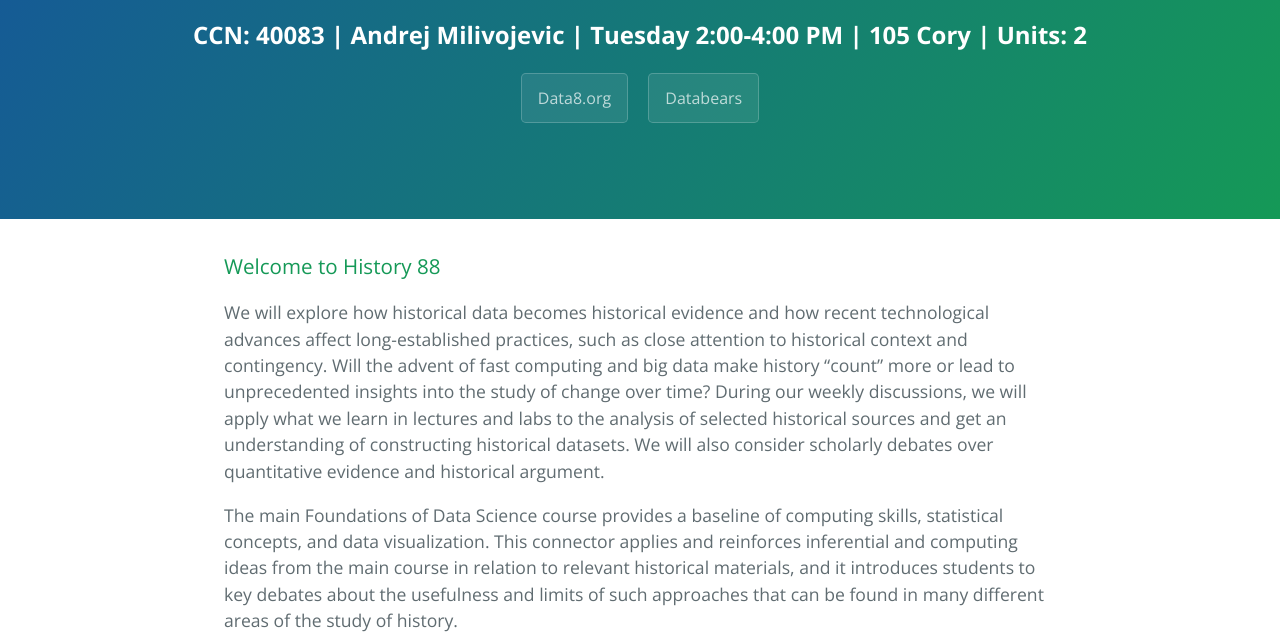
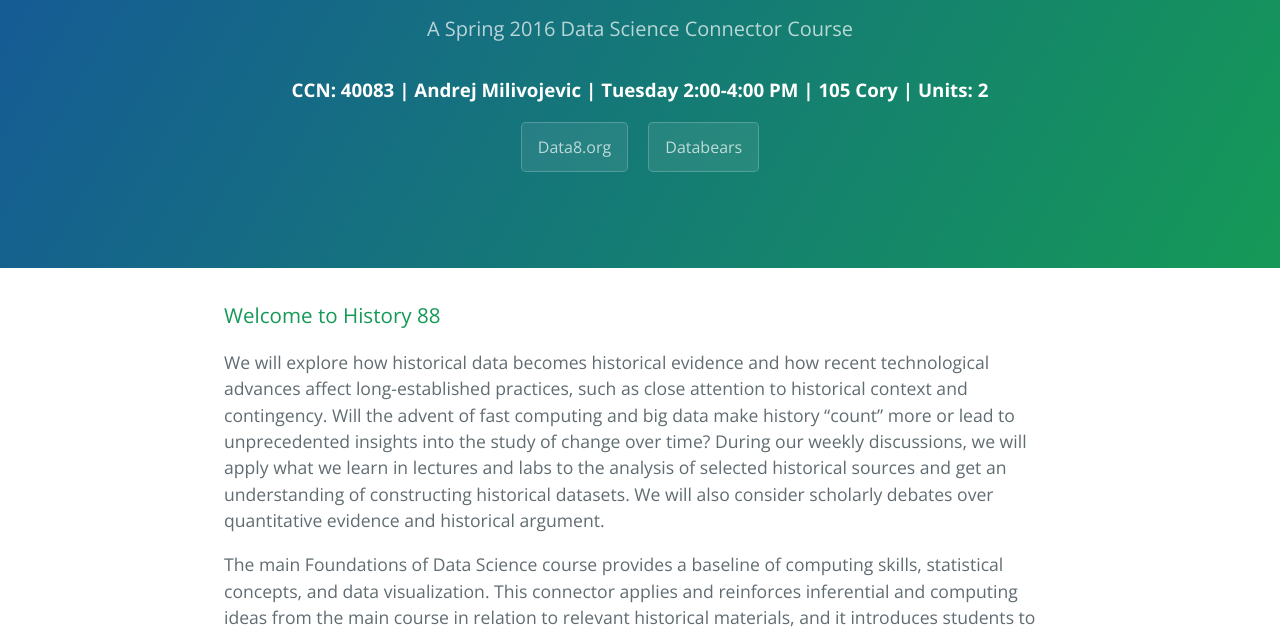
Before and after one commit to data-8/history-connector, a plain HTML site: page index.html in a window 1280 px wide. Shown: the part 161-795 px from the top of the page. Drawn offline with nearby package versions, Linux system fonts and the light colour scheme.

Commit message:
Change header

```diff
--- a/index.html
+++ b/index.html
@@ -12,7 +12,8 @@
   <body>
     <section class="page-header">
       <h1 class="project-name">HIST 88 - How Does History Count?</h1>
-      <h2>CCN: 40083 | Andrej Milivojevic | Tuesday 2:00-4:00 PM | 105 Cory | Units: 2</h2>
+      <h2 class="project-tagline">A Spring 2016 Data Science Connector Course </h2>
+      <h3>CCN: 40083 | Andrej Milivojevic | Tuesday 2:00-4:00 PM | 105 Cory | Units: 2</h3>
       <a href="http://data8.org/" class="btn">Data8.org</a>
       <a href="http://databears.berkeley.edu/" class="btn">Databears</a>
     </section>
```
